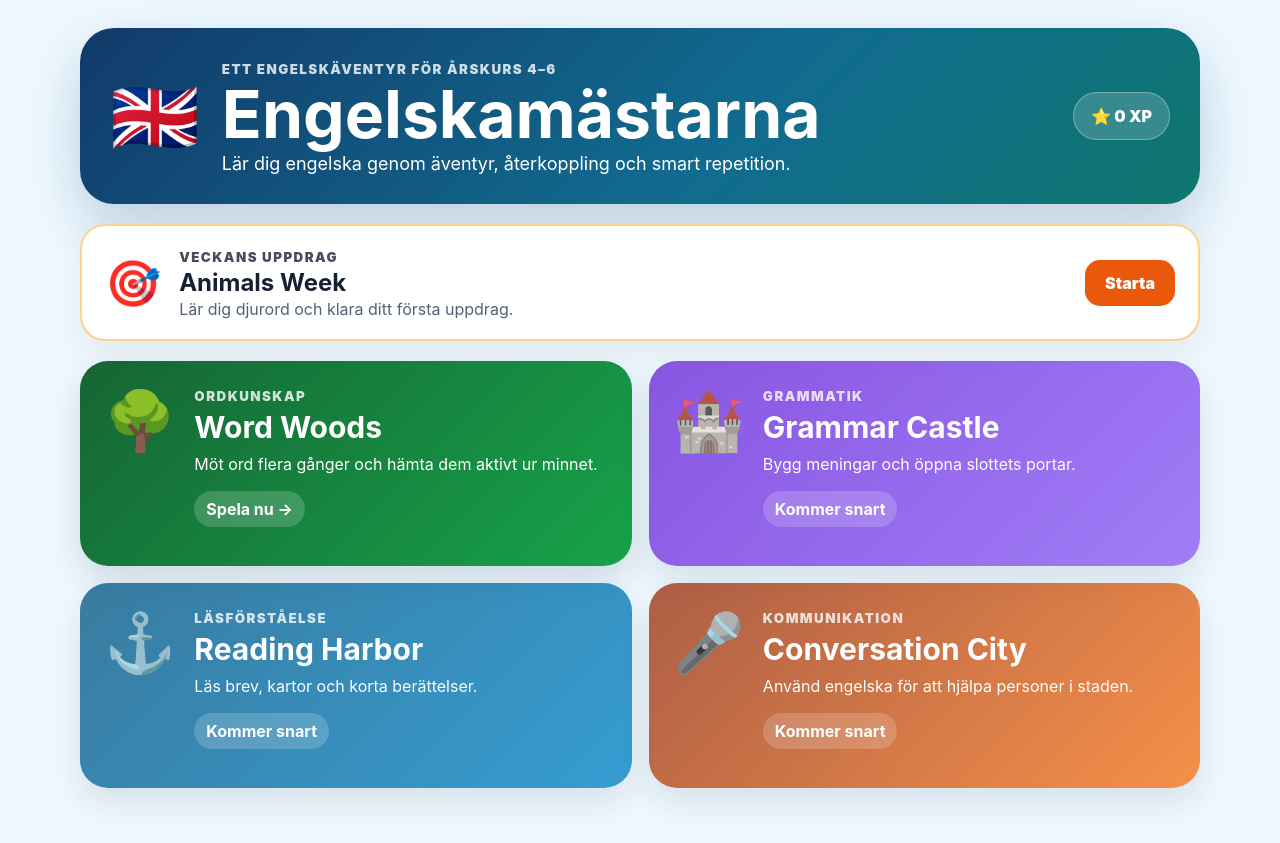
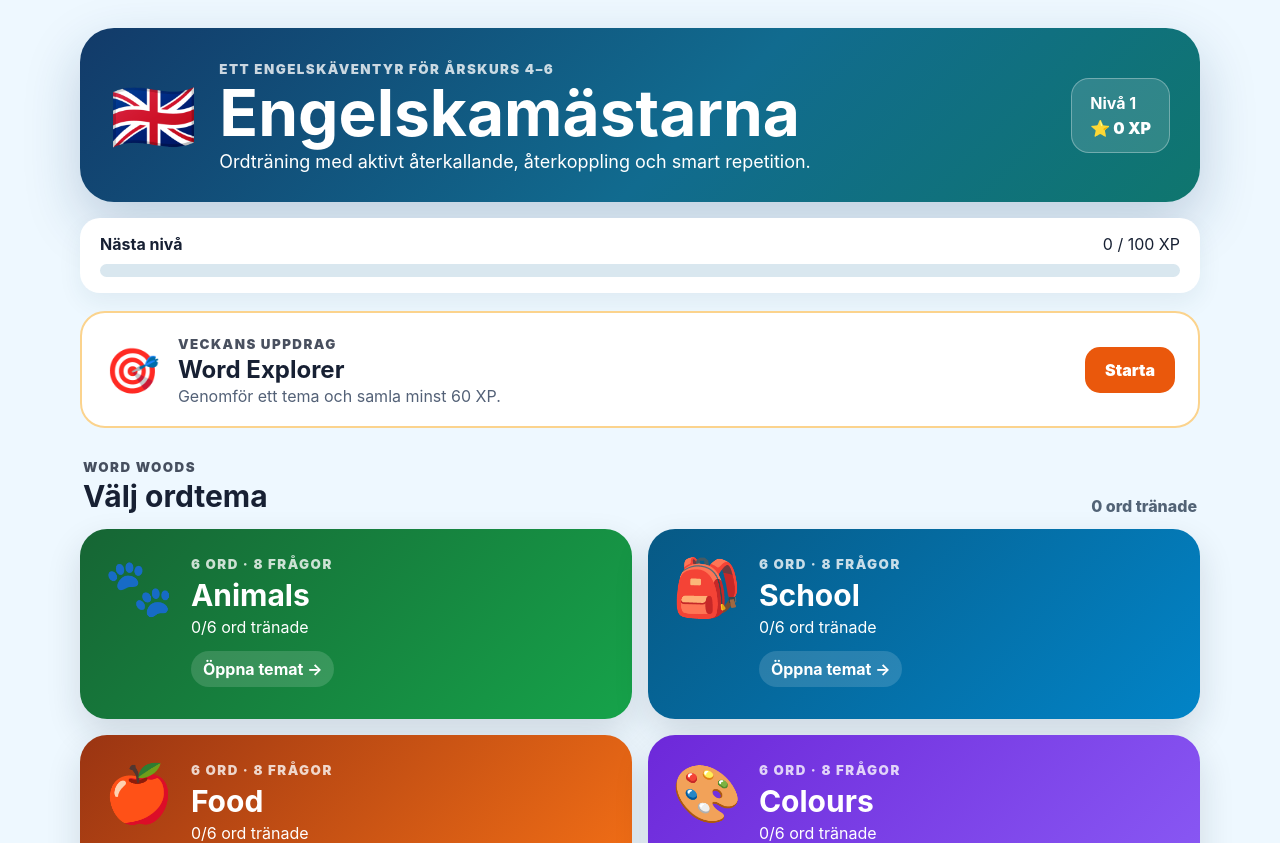
Before and after one commit to andreasgustafssonag88/engelskamastarna-, a React (Vite) app: page / in a window 1280 px wide. Shown: the top 843 px of the page. Built offline with nearby package versions, Linux system fonts and the light colour scheme.

Commit message:
Add files via upload

```diff
--- a/src/App.jsx
+++ b/src/App.jsx
@@ -1,173 +1,186 @@
-import { useState } from "react";
+import { useEffect, useMemo, useState } from "react";
 import "./styles.css";
 
-const questions = [
-  { emoji: "🐶", correct: "Dog", options: ["Dog", "Cat", "Horse"], translation: "hund" },
-  { emoji: "🐱", correct: "Cat", options: ["Dog", "Cat", "Rabbit"], translation: "katt" },
-  { emoji: "🐴", correct: "Horse", options: ["Horse", "Bear", "Duck"], translation: "häst" },
-  { emoji: "🐻", correct: "Bear", options: ["Bear", "Cat", "Dog"], translation: "björn" },
-];
+const STORAGE_KEY = "engelskamastarna-v02";
+
+const THEMES = {
+  animals: {
+    name: "Animals",
+    icon: "🐾",
+    color: "green",
+    words: [
+      ["🐶", "Dog", "hund"], ["🐱", "Cat", "katt"], ["🐴", "Horse", "häst"],
+      ["🐻", "Bear", "björn"], ["🐰", "Rabbit", "kanin"], ["🦆", "Duck", "anka"]
+    ]
+  },
+  school: {
+    name: "School",
+    icon: "🎒",
+    color: "blue",
+    words: [
+      ["📘", "Book", "bok"], ["✏️", "Pencil", "blyertspenna"], ["📏", "Ruler", "linjal"],
+      ["🪑", "Chair", "stol"], ["💻", "Computer", "dator"], ["🎒", "Backpack", "ryggsäck"]
+    ]
+  },
+  food: {
+    name: "Food",
+    icon: "🍎",
+    color: "orange",
+    words: [
+      ["🍎", "Apple", "äpple"], ["🍌", "Banana", "banan"], ["🥕", "Carrot", "morot"],
+      ["🍞", "Bread", "bröd"], ["🧀", "Cheese", "ost"], ["🥛", "Milk", "mjölk"]
+    ]
+  },
+  colours: {
+    name: "Colours",
+    icon: "🎨",
+    color: "purple",
+    words: [
+      ["🔴", "Red", "röd"], ["🔵", "Blue", "blå"], ["🟢", "Green", "grön"],
+      ["🟡", "Yellow", "gul"], ["🟣", "Purple", "lila"], ["🟠", "Orange", "orange"]
+    ]
+  }
+};
+
+const initialProgress = { xp: 0, badges: [], mastered: {}, mistakes: {}, sessions: 0 };
+const shuffled = (items) => [...items].sort(() => Math.random() - 0.5);
+
+function makeQuestions(themeKey, mistakes) {
+  const theme = THEMES[themeKey];
+  const weighted = theme.words.flatMap((word) => {
+    const extra = Math.min(mistakes[`${themeKey}:${word[1]}`] || 0, 2);
+    return Array(1 + extra).fill(word);
+  });
+
+  return shuffled(weighted).slice(0, 8).map((word, index) => {
+    const distractors = shuffled(theme.words.filter((item) => item[1] !== word[1])).slice(0, 2);
+    const reverse = index > 3 && index % 2 === 0;
+    return {
+      id: `${themeKey}-${index}-${word[1]}`,
+      emoji: word[0], english: word[1], swedish: word[2], reverse,
+      prompt: reverse ? `Vilket engelskt ord betyder “${word[2]}”?` : "What is this?",
+      options: shuffled([word, ...distractors]).map((item) => item[1])
+    };
+  });
+}
 
 export default function App() {
   const [screen, setScreen] = useState("home");
-  const [current, setCurrent] = useState(0);
-  const [xp, setXp] = useState(0);
-  const [message, setMessage] = useState("");
-  const [answered, setAnswered] = useState(false);
+  const [themeKey, setThemeKey] = useState("animals");
+  const [progress, setProgress] = useState(() => {
+    try { return { ...initialProgress, ...JSON.parse(localStorage.getItem(STORAGE_KEY) || "{}") }; }
+    catch { return initialProgress; }
+  });
+  const [questions, setQuestions] = useState([]);
+  const [index, setIndex] = useState(0);
+  const [feedback, setFeedback] = useState(null);
+  const [sessionCorrect, setSessionCorrect] = useState(0);
+  const [attemptedWrong, setAttemptedWrong] = useState(false);
 
-  const question = questions[current];
+  useEffect(() => localStorage.setItem(STORAGE_KEY, JSON.stringify(progress)), [progress]);
+  const theme = THEMES[themeKey];
+  const question = questions[index];
+  const level = Math.floor(progress.xp / 100) + 1;
+  const nextLevelXp = level * 100;
+  const levelPercent = Math.min(100, ((progress.xp % 100) / 100) * 100);
 
-  function startWordWoods() {
-    setCurrent(0);
-    setMessage("");
-    setAnswered(false);
-    setScreen("wordwoods");
+  const weakWords = useMemo(() => Object.entries(progress.mistakes)
+    .filter(([, count]) => count > 0)
+    .sort((a,b) => b[1]-a[1]).slice(0,3), [progress.mistakes]);
+
+  function startTheme(key) {
+    setThemeKey(key);
+    setQuestions(makeQuestions(key, progress.mistakes));
+    setIndex(0); setFeedback(null); setSessionCorrect(0); setAttemptedWrong(false);
+    setScreen("game");
   }
 
-  function checkAnswer(answer) {
-    if (answered) return;
-
-    if (answer === question.correct) {
-      setXp((value) => value + 10);
-      setMessage(`Rätt! ${question.correct} betyder ${question.translation}.`);
-      setAnswered(true);
+  function answer(option) {
+    if (feedback?.correct) return;
+    const correct = option === question.english;
+    const wordKey = `${themeKey}:${question.english}`;
+    if (correct) {
+      const gained = attemptedWrong ? 5 : 10;
+      setProgress((old) => ({ ...old, xp: old.xp + gained,
+        mastered: { ...old.mastered, [wordKey]: (old.mastered[wordKey] || 0) + 1 },
+        mistakes: { ...old.mistakes, [wordKey]: Math.max(0, (old.mistakes[wordKey] || 0) - 1) }
+      }));
+      setSessionCorrect((value) => value + 1);
+      setFeedback({ correct: true, text: `${question.english} betyder ${question.swedish}. +${gained} XP` });
     } else {
-      setMessage("Inte riktigt. Titta på bilden och försök igen.");
+      setAttemptedWrong(true);
+      setProgress((old) => ({ ...old, mistakes: { ...old.mistakes, [wordKey]: (old.mistakes[wordKey] || 0) + 1 } }));
+      setFeedback({ correct: false, text: `Inte riktigt. Ordet börjar med ${question.english[0]}. Försök igen.` });
     }
   }
 
-  function nextQuestion() {
-    setMessage("");
-    setAnswered(false);
-
-    if (current < questions.length - 1) {
-      setCurrent((value) => value + 1);
+  function next() {
+    if (index < questions.length - 1) {
+      setIndex((value) => value + 1); setFeedback(null); setAttemptedWrong(false);
     } else {
-      setScreen("finished");
+      const badge = `${theme.name} Explorer`;
+      setProgress((old) => ({ ...old, sessions: old.sessions + 1,
+        badges: sessionCorrect + 1 >= 6 && !old.badges.includes(badge) ? [...old.badges, badge] : old.badges
+      }));
+      setScreen("result");
     }
   }
 
-  if (screen === "home") {
-    return (
-      <main className="page home-page">
-        <section className="hero-panel">
-          <div className="flag">🇬🇧</div>
-          <div>
-            <small>ETT ENGELSKÄVENTYR FÖR ÅRSKURS 4–6</small>
-            <h1>Engelskamästarna</h1>
-            <p>Lär dig engelska genom äventyr, återkoppling och smart repetition.</p>
-          </div>
-          <div className="xp-pill">⭐ {xp} XP</div>
-        </section>
+  if (screen === "home") return <main className="page">
+    <section className="hero-panel">
+      <div className="flag">🇬🇧</div><div><small>ETT ENGELSKÄVENTYR FÖR ÅRSKURS 4–6</small>
+      <h1>Engelskamästarna</h1><p>Ordträning med aktivt återkallande, återkoppling och smart repetition.</p></div>
+      <div className="player-box"><b>Nivå {level}</b><span>⭐ {progress.xp} XP</span></div>
+    </section>
 
-        <section className="weekly-card">
-          <div className="weekly-icon">🎯</div>
-          <div>
-            <small>VECKANS UPPDRAG</small>
-            <h2>Animals Week</h2>
-            <p>Lär dig djurord och klara ditt första uppdrag.</p>
-          </div>
-          <button onClick={startWordWoods}>Starta</button>
-        </section>
+    <section className="level-card"><div><b>Nästa nivå</b><span>{progress.xp} / {nextLevelXp} XP</span></div>
+      <div className="level-track"><i style={{width:`${levelPercent}%`}} /></div></section>
 
-        <section className="world-grid">
-          <button className="world-card word-card" onClick={startWordWoods}>
-            <span>🌳</span>
-            <div>
-              <small>ORDKUNSKAP</small>
-              <h2>Word Woods</h2>
-              <p>Möt ord flera gånger och hämta dem aktivt ur minnet.</p>
-              <b>Spela nu →</b>
-            </div>
-          </button>
+    <section className="weekly-card"><span>🎯</span><div><small>VECKANS UPPDRAG</small><h2>Word Explorer</h2>
+      <p>Genomför ett tema och samla minst 60 XP.</p></div><button onClick={() => startTheme("animals")}>Starta</button></section>
 
-          <button className="world-card grammar-card" disabled>
-            <span>🏰</span>
-            <div>
-              <small>GRAMMATIK</small>
-              <h2>Grammar Castle</h2>
-              <p>Bygg meningar och öppna slottets portar.</p>
-              <b>Kommer snart</b>
-            </div>
-          </button>
+    <div className="section-title"><div><small>WORD WOODS</small><h2>Välj ordtema</h2></div><span>{Object.keys(progress.mastered).length} ord tränade</span></div>
+    <section className="theme-grid">{Object.entries(THEMES).map(([key,item]) => {
+      const practised = item.words.filter(w => progress.mastered[`${key}:${w[1]}`]).length;
+      return <button className={`theme-card ${item.color}`} key={key} onClick={() => startTheme(key)}>
+        <span>{item.icon}</span><div><small>6 ORD · 8 FRÅGOR</small><h2>{item.name}</h2>
+        <p>{practised}/6 ord tränade</p><b>Öppna temat →</b></div></button>})}</section>
 
-          <button className="world-card reading-card" disabled>
-            <span>⚓</span>
-            <div>
-              <small>LÄSFÖRSTÅELSE</small>
-              <h2>Reading Harbor</h2>
-              <p>Läs brev, kartor och korta berättelser.</p>
-              <b>Kommer snart</b>
-            </div>
-          </button>
+    <section className="coming-grid">
+      <article><span>🏰</span><div><small>KOMMER SNART</small><h3>Grammar Castle</h3><p>Bygg korrekta meningar.</p></div></article>
+      <article><span>⚓</span><div><small>KOMMER SNART</small><h3>Reading Harbor</h3><p>Läs och förstå korta texter.</p></div></article>
+      <article><span>🎤</span><div><small>KOMMER SNART</small><h3>Conversation City</h3><p>Använd engelska i dialoger.</p></div></article>
+    </section>
 
-          <button className="world-card conversation-card" disabled>
-            <span>🎤</span>
-            <div>
-              <small>KOMMUNIKATION</small>
-              <h2>Conversation City</h2>
-              <p>Använd engelska för att hjälpa personer i staden.</p>
-              <b>Kommer snart</b>
-            </div>
-          </button>
-        </section>
-      </main>
-    );
-  }
+    <section className="memory-card"><span>🧠</span><div><small>ENGELSKAMINNET</small><h2>Smart repetition</h2>
+      {weakWords.length ? <p>Ord som återkommer oftare: {weakWords.map(([key]) => key.split(":")[1]).join(", ")}.</p>
+      : <p>När ett ord blir svårt sparas det och återkommer oftare i nästa pass.</p>}</div></section>
+  </main>;
 
-  if (screen === "wordwoods") {
-    return (
-      <main className="page game-page">
-        <header className="game-header">
-          <button className="back-button" onClick={() => setScreen("home")}>← Startsidan</button>
-          <span>🌳 Word Woods</span>
-          <strong>⭐ {xp} XP</strong>
-        </header>
+  if (screen === "game" && question) return <main className="page game-page">
+    <header className="game-header"><button onClick={() => setScreen("home")}>← Startsidan</button>
+      <span>{theme.icon} {theme.name}</span><strong>⭐ {progress.xp} XP</strong></header>
+    <div className="progress-track"><i style={{width:`${((index+1)/questions.length)*100}%`}} /></div>
+    <section className="question-card"><small>{theme.name.toUpperCase()} · FRÅGA {index+1} AV {questions.length}</small>
+      {!question.reverse && <div className="word-emoji">{question.emoji}</div>}
+      <h1>{question.prompt}</h1><p>{question.reverse ? "Hämta ordet ur minnet." : "Välj det engelska ordet."}</p>
+      <div className="answer-grid">{question.options.map(option => <button key={option}
+        disabled={feedback?.correct} onClick={() => answer(option)}>{option}</button>)}</div>
+      {feedback && <div className={`feedback ${feedback.correct?"correct":"retry"}`}>
+        <h2>{feedback.correct?"✅ Bra jobbat!":"💡 Tänk en gång till"}</h2><p>{feedback.text}</p>
+        {feedback.correct && <button onClick={next}>{index === questions.length-1 ? "Se resultat" : "Nästa fråga →"}</button>}
+      </div>}
+    </section>
+  </main>;
 
-        <div className="progress-track">
-          <i style={{ width: `${((current + 1) / questions.length) * 100}%` }} />
-        </div>
-
-        <section className="question-card">
-          <small>ANIMALS · FRÅGA {current + 1} AV {questions.length}</small>
-          <div className="animal-emoji" aria-hidden="true">{question.emoji}</div>
-          <h1>What is this?</h1>
-          <p>Välj det engelska ordet.</p>
-
-          <div className="answer-grid">
-            {question.options.map((option) => (
-              <button key={option} disabled={answered} onClick={() => checkAnswer(option)}>
-                {option}
-              </button>
-            ))}
-          </div>
-
-          {message && (
-            <div className={`feedback ${answered ? "correct" : "try-again"}`}>
-              <h2>{answered ? "✅ Bra jobbat!" : "💡 Försök igen"}</h2>
-              <p>{message}</p>
-              {answered && <button onClick={nextQuestion}>Nästa fråga →</button>}
-            </div>
-          )}
-        </section>
-      </main>
-    );
-  }
-
-  return (
-    <main className="page result-page">
-      <section className="result-card">
-        <div className="trophy">🏆</div>
-        <small>WORD WOODS GENOMFÖRD</small>
-        <h1>Animal Explorer</h1>
-        <p>Du klarade alla fyra djurord och har låst upp ditt första märke.</p>
-        <div className="badge">🏅 Animal Explorer</div>
-        <div className="result-xp">⭐ {xp} XP</div>
-        <div className="result-actions">
-          <button onClick={startWordWoods}>Spela igen</button>
-          <button className="secondary" onClick={() => setScreen("home")}>Till startsidan</button>
-        </div>
-      </section>
-    </main>
-  );
+  const total = questions.length;
+  const badgeEarned = sessionCorrect >= 6;
+  return <main className="page result-page"><section className="result-card"><div className="trophy">{badgeEarned?"🏆":"🧭"}</div>
+    <small>WORD WOODS GENOMFÖRD</small><h1>{theme.name}</h1><p className="score">{sessionCorrect} av {total} rätt</p>
+    <section><h2>🌟 Det här kan du</h2><p>Du har tränat på att känna igen och aktivt minnas engelska ord inom {theme.name.toLowerCase()}.</p></section>
+    <section><h2>🔁 Ditt nästa steg</h2><p>{sessionCorrect === total ? "Prova ett nytt tema eller spela igen för att befästa orden över tid." : "Spela temat igen. Ord som var svåra kommer tillbaka oftare."}</p></section>
+    {badgeEarned && <div className="badge">🏅 {theme.name} Explorer</div>}
+    <div className="result-actions"><button onClick={() => startTheme(themeKey)}>Spela igen</button>
+      <button className="secondary" onClick={() => setScreen("home")}>Till startsidan</button></div>
+  </section></main>;
 }
```
Also changed, not shown: src/styles.css.
